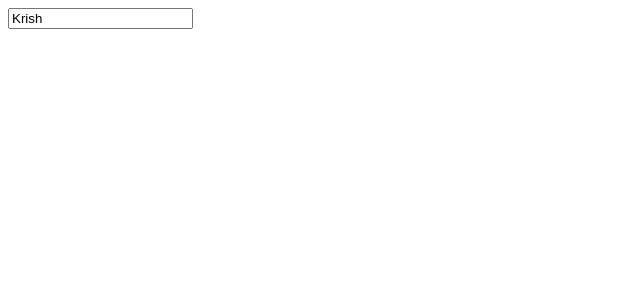
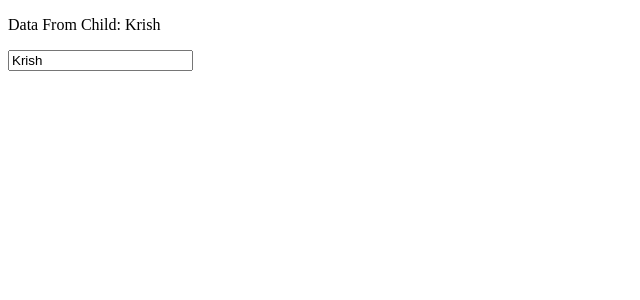
Before and after one commit to githubscientist/react-fsd61wde, a React (Vite) app: page / in a window 1280 px wide. Shown: the top 300 px of the page, without its empty margins (0-640 px from the left). Built offline with nearby package versions, Linux system fonts and the light colour scheme.

Commit message:
lifting the state up

```diff
--- a/src/App.jsx
+++ b/src/App.jsx
@@ -1,14 +1,19 @@
+import { useState } from "react";
 import B from "./components/B";
 
 const App = () => {
 
+  const [name, setName] = useState('');
+
   // 1. Create a function named fn that takes an argument.
   const fn = (arg) => {
-    console.log(arg);
+    // console.log(arg);
+    setName(arg);
   }
 
   return (
     <div>
+      <p>Data From Child: { name }</p>
       <B
         // 2. Pass the function fn as a prop to the component B.
         fn={fn}
```
